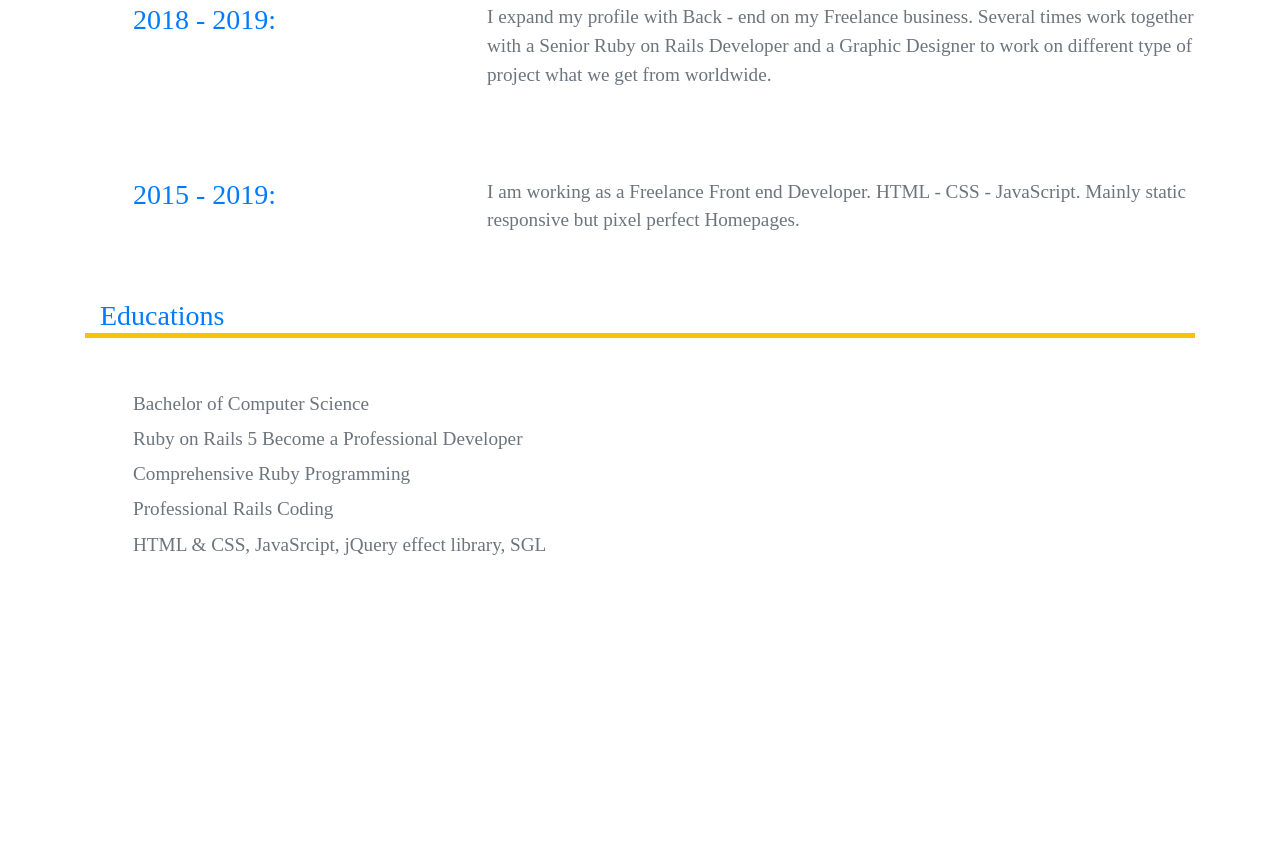
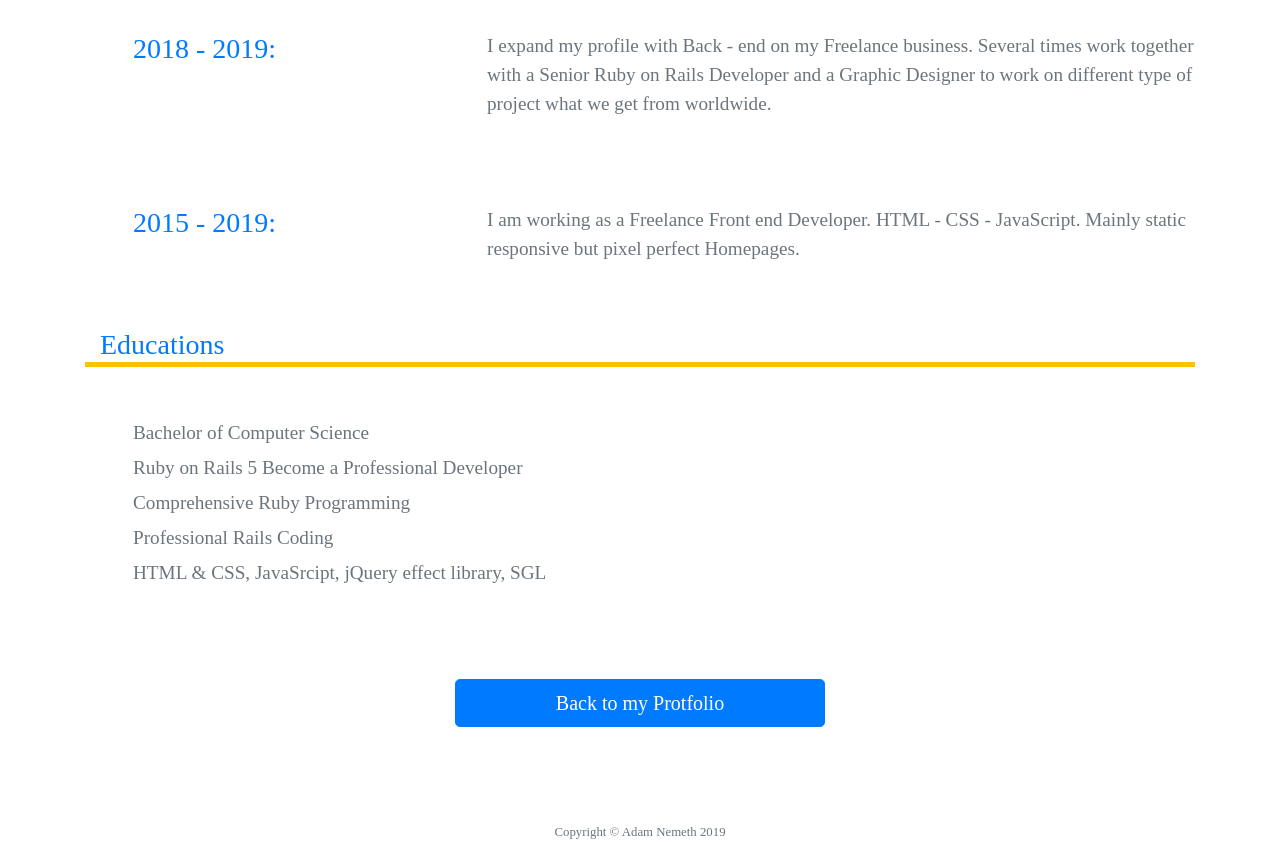
Before and after one commit to Winy81/Bootstrap_portfolio_index, a website: page resume.html in a window 1280 px wide. Shown: the part 1942-2784 px from the top of the page. Before the commit the page ends 2497 px from the top, so only its background shows below. Drawn offline with Linux system fonts and the light colour scheme.

Commit message:
resume has been done

```diff
--- a/resume.html
+++ b/resume.html
@@ -30,11 +30,11 @@
       <h3 class="text-primary"><a href="mailto:adamnemeth400@gmail.com?Subject=Hello">adamnemeth400@gmail.com</a></h3>
       <div class="row no-gutters pt-5">
           <h3 class="col-lg-10 text-primary">Portfolio Site:</h3>
-          <h3 class="col-lg-2"><a href="http://winydesing.com" class="text-dark">Portfolio Site</a></h3>
+          <h3 class="col-lg-2"><a href="http://winydesing.com" class="btn btn-primary btn-lg col-md-10">Portfolio Site</a></h3>
       </div>
       <div class="row no-gutters">
           <h3 class="col-lg-10 text-primary">GitHub Link:</h3>
-          <h3 class="col-lg-2"><a href="https://github.com/Winy81" class="text-dark">GitHub Link</a></h3>
+          <h3 class="col-lg-2"><a href="https://github.com/Winy81" class="btn btn-primary btn-lg col-md-10">GitHub Link</a></h3>
       </div>
     </div>
 
@@ -123,4 +123,15 @@
 
   </section>
 
+  <footer>
+    <div class="container mt-5 pt-5">
+      <div class="row no-gutters">
+        <div class="col-md-4"></div>
+        <a class="btn btn-primary btn-lg col-md-offset-3 col-md-4 mb-5" href="http://winydesing.com">Back to my Protfolio</a>
+        <div class="col-md-4"></div>
+      </div>
+      <p class="text-muted small mb-0 text-center mt-5">Copyright &copy; Adam Nemeth 2019</p>
+    </div>
+  </footer>
+
 </body>
```
